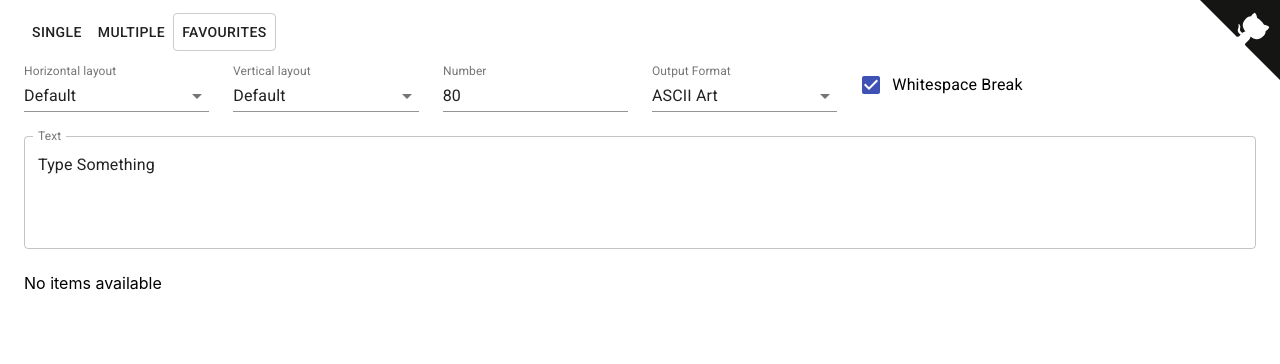
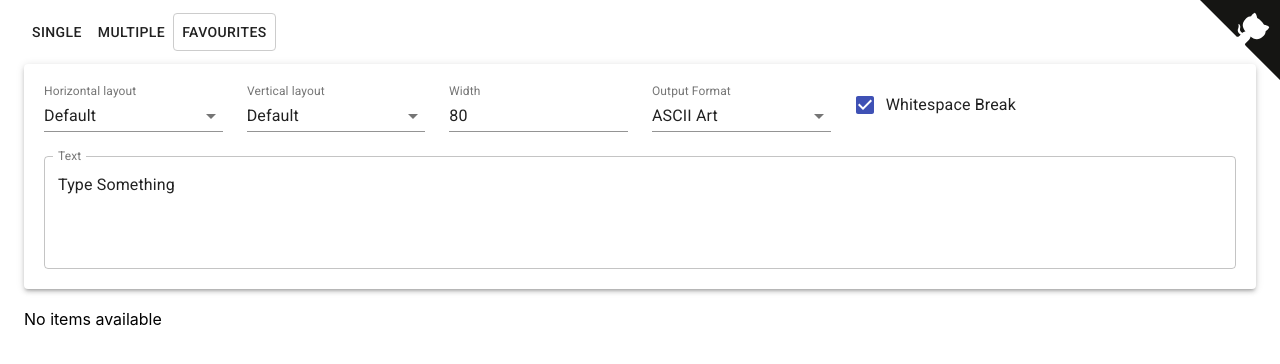
Before and after one commit to budavariam/asciiart-text, a React (Create React App) app: page /favourites in a window 1280 px wide. Shown: the top 364 px of the page. Built offline with nearby package versions, Linux system fonts and the light colour scheme.

Commit message:
Keep Figlet Control header on top while scrolling

```diff
--- a/src/figlet/FigletControls.js
+++ b/src/figlet/FigletControls.js
@@ -8,7 +8,7 @@ import Checkbox from "@material-ui/core/Checkbox"
 import FormControlLabel from "@material-ui/core/FormControlLabel"
 import Box from "@material-ui/core/Box"
 import Grid from '@material-ui/core/Grid'
-import { debounce } from '@material-ui/core'
+import { Card, debounce } from '@material-ui/core'
 
 import { fonts } from "../helpers/fonts.js"
 import { layout } from "../helpers/layout"
@@ -31,6 +31,7 @@ export function FigletControls({ items = null, figletSettingsAction, figletSetti
 
     return (
         <form noValidate autoComplete="off">
+            <Card elevation={3} className="figlet-control-header">
                 <Grid container spacing={3}>
                     {items === null &&
                         <Grid item xs={12} md={2}>
@@ -68,7 +69,7 @@ export function FigletControls({ items = null, figletSettingsAction, figletSetti
                         <FormControl fullWidth>
                             <TextField
                                 id="standard-number"
-                            label="Number"
+                                label="Width"
                                 type="number"
                                 InputLabelProps={{
                                     shrink: true,
@@ -124,6 +125,8 @@ export function FigletControls({ items = null, figletSettingsAction, figletSetti
                             />
                         </FormControl>
                     </Grid>
+                </Grid>
+            </Card>
             <Grid item xs={12} >
                 {items === null
                     ? <FigletContainer
@@ -151,6 +154,5 @@ export function FigletControls({ items = null, figletSettingsAction, figletSetti
                         : <Box>No items available</Box>
                 }
         </Grid>
-            </Grid>
-        </form>)
+        </form >)
 }
--- a/src/index.css
+++ b/src/index.css
@@ -16,3 +16,11 @@ code {
 .MuiButton-text.is-active {
   border: 1px solid #cccccc;
 }
+
+.figlet-control-header {
+  position: sticky;
+  top: 1em;
+  z-index: 1;
+  padding: 20px;
+  margin-bottom: 20px;
+}
```
Lines whose indentation alone changed are shown as unchanged.
